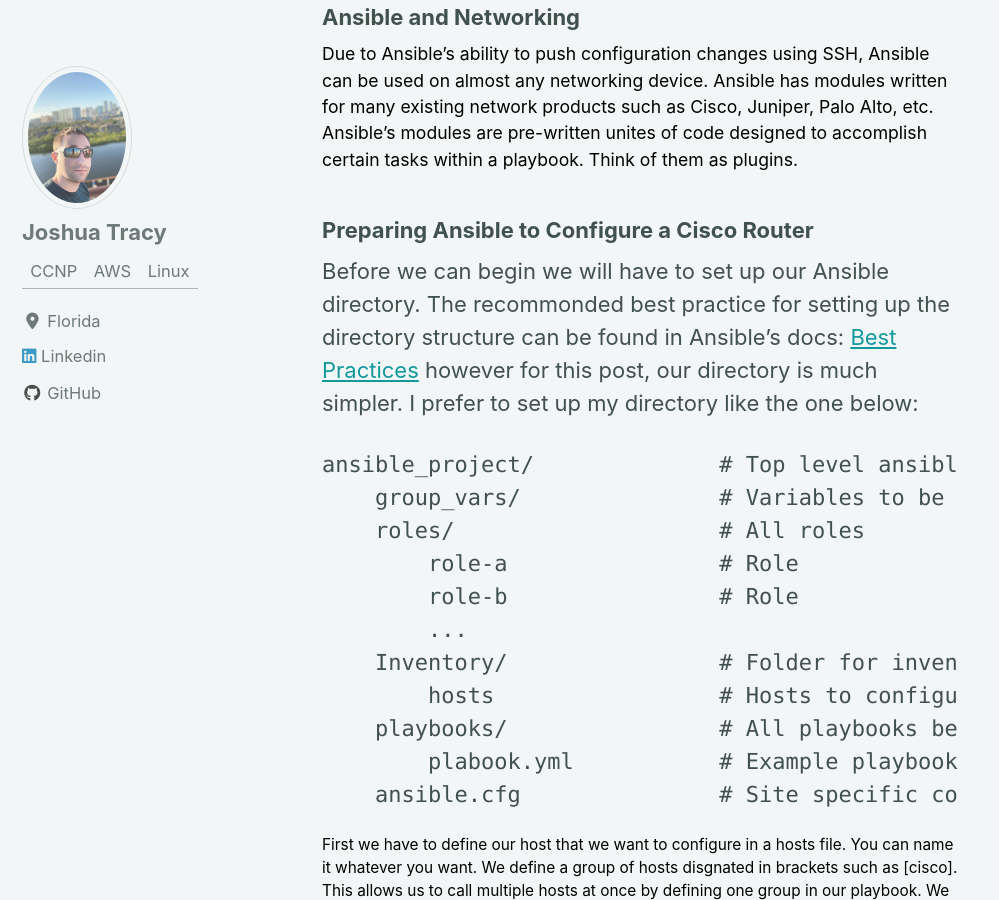
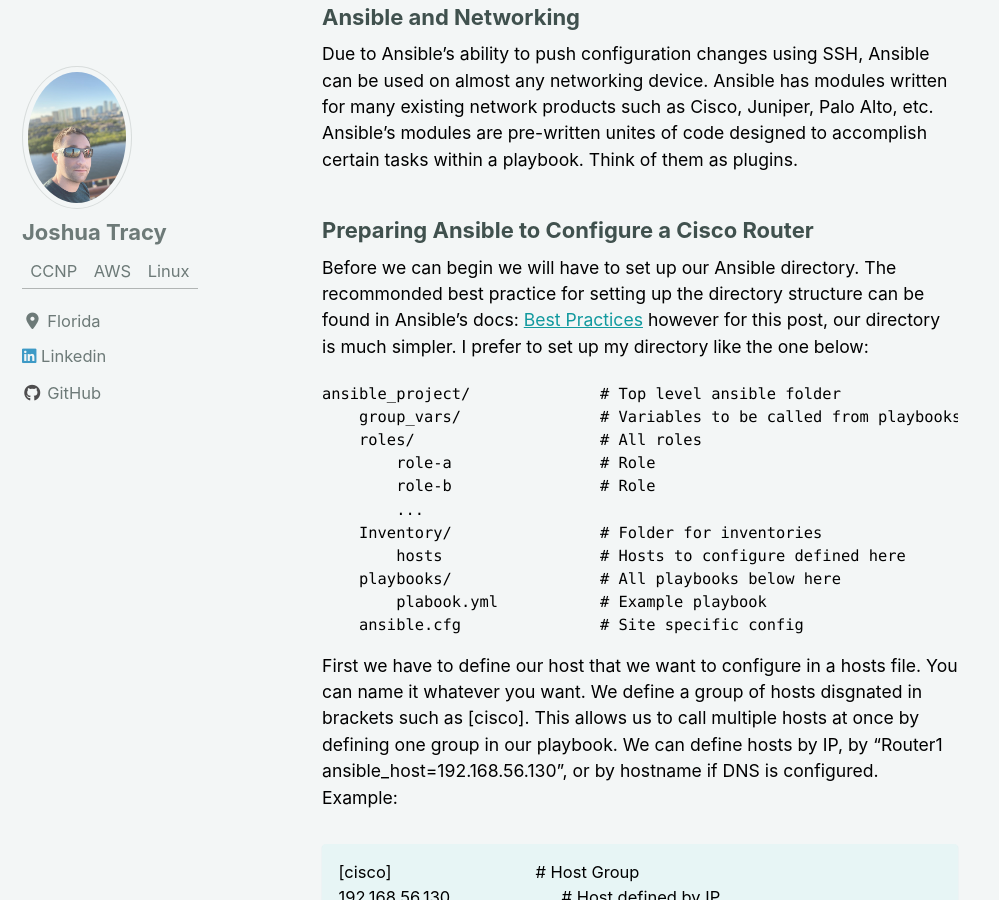
Before and after one commit to Josh-Tracy/Josh-Tracy.github.io, a Jekyll site: the page built from _posts/2020-01-27-Ansible_Cisco.md, in a window 1280 px wide and 900 px high, scrolled down 652 px. Shown: the whole window, without its empty margins (0-999 px from the left). Built offline with Jekyll 4.4.1, drawn with Linux system fonts in a browser that asks for light colours; cached includes are drawn as plain includes; nearby versions of some CDN libraries.

Commit message:
testing text size

```diff
--- a/_posts/2020-01-27-Ansible_Cisco.md
+++ b/_posts/2020-01-27-Ansible_Cisco.md
@@ -29,6 +29,7 @@
 ### Preparing Ansible to Configure a Cisco Router
 
 Before we can begin we will have to set up our Ansible directory. The recommonded best practice for setting up the directory structure can be found in Ansible's docs: <a href="https://docs.ansible.com/ansible/latest/user_guide/playbooks_best_practices.html">Best Practices</a> however for this post, our directory is much simpler. I prefer to set up my directory like the one below:
+{: style="color:black; font-size: 80%;"}
 
 <pre>
 ansible_project/              # Top level ansible folder
@@ -43,9 +44,10 @@
         plabook.yml           # Example playbook
     ansible.cfg               # Site specific config
 </pre>
+{: style="color:black; font-size: 70%;"}
 
 First we have to define our host that we want to configure in a hosts file. You can name it whatever you want. We define a group of hosts disgnated in brackets such as [cisco]. This allows us to call multiple hosts at once by defining one group in our playbook. We can define hosts by IP, by "Router1 ansible_host=192.168.56.130", or by hostname if DNS is configured. Example:
-{: style="color:black; font-size: 70%;"}
+{: style="color:black; font-size: 80%;"}
 
 <pre>
 [cisco]                               # Host Group
```
